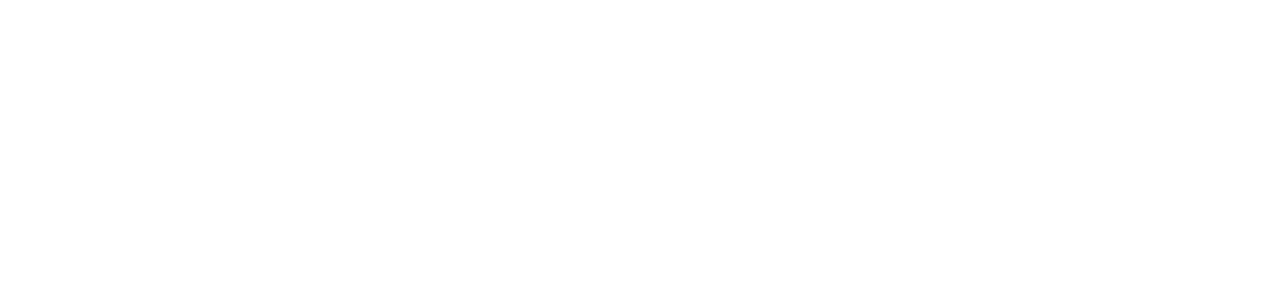
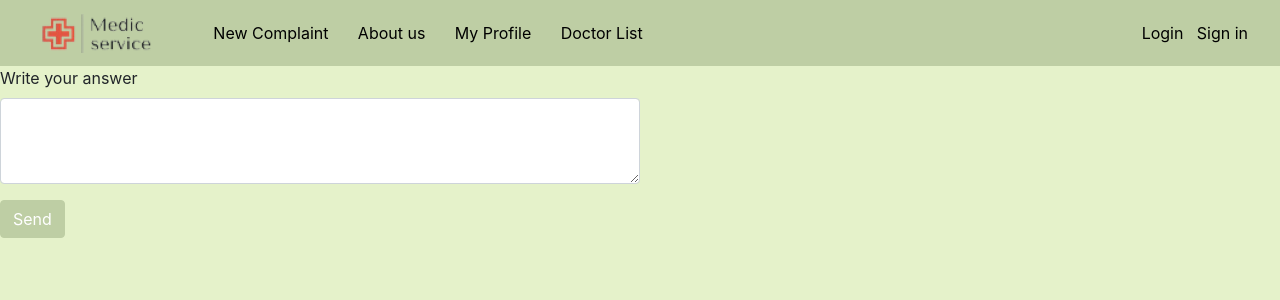
Before and after one commit to Asprofil/diplom, a React (Create React App) app in the folder client/: page /answer in a window 1280 px wide. Shown: the top 300 px of the page. Built offline with nearby package versions, Linux system fonts and the light colour scheme; no server answers.

Commit message:
last stable

```diff
--- a/client/src/App.js
+++ b/client/src/App.js
@@ -13,6 +13,7 @@
   Route,
   Link
 } from "react-router-dom";
+import Answer from './components/Answer';
 
 
 function App() {
@@ -35,6 +36,8 @@
 </Route>
 <Route path="/signin" component={SignIn}>
 </Route>
+<Route path="/answer" component={Answer}>
+</Route>
     </Switch>
 </Router>
       </div>
--- a/client/src/components/Answer.js
+++ b/client/src/components/Answer.js
@@ -1,61 +1,61 @@
-// import React, { Component } from 'react'
-// import Header from './Header.js'
-// import Form from 'react-bootstrap/Form'
-// import Button from 'react-bootstrap/Button'
-// import axios from "axios"
+import React, { Component } from 'react'
+import Header from './Header.js'
+import Form from 'react-bootstrap/Form'
+import Button from 'react-bootstrap/Button'
+import axios from "axios"
 
 
-// class Answer extends Component{
-//     constructor(props){
-//         super(props)
-//         this.state={
-//           parentid:'',
-//           text:'',
-//         }
-//     }
-//         ChangeHandler=(e)=>{
-//             this.setState({[e.target.name]:e.target.value})
-//           }
+class Answer extends Component{
+    constructor(props){
+        super(props)
+        this.state={
+          parentid:'',
+          text:'',
+        }
+    }
+        ChangeHandler=(e)=>{
+            this.setState({[e.target.name]:e.target.value})
+          }
 
-//           submitHandler=(e)=>{
-//           e.preventDefault()
-//           console.log(this.state)
-//           const options = {
-//             headers: {'Authorization': localStorage.getItem("Authorization")}
-//           };
-//           console.log(options)
-//           axios.post('http://localhost:3000/api/v1/posts', this.state,options)
-//           .then(response =>{
-//           console.log(response)
-//           })
-//           .catch(error=>{
-//             console.log(error)
-//           })
-//           }
-//           render(){
-//             const{parentid,text}=this.state
-//             return(
-//             <div>
-//                     <link
-//   rel="stylesheet"
-//   href="https://cdn.jsdelivr.net/npm/bootstrap@4.6.0/dist/css/bootstrap.min.css"
-//   integrity="sha384-B0vP5xmATw1+K9KRQjQERJvTumQW0nPEzvF6L/Z6nronJ3oUOFUFpCjEUQouq2+l"
-//   crossorigin="anonymous"
-// />
-//         <Header></Header>
-//         <div className='boxing'>
-//         <Form.Group onChange={this.ChangeHandler} value={text}>
-//         <Form.Label>Write your answer</Form.Label>
-//         <Form.Control as="textarea" name="text" rows={3} />
-//         </Form.Group>
-//         <Button variant="primary" type="submit">
-//         Send
-//       </Button>
-//         </div>
-//             </div>
-//             )
-//           }
-// }
+          submitHandler=(e)=>{
+          e.preventDefault()
+          console.log(this.state)
+          const options = {
+            headers: {'Authorization': localStorage.getItem("Authorization")}
+          };
+          console.log(options)
+          axios.post('http://localhost:3000/api/v1/posts', this.state,options)
+          .then(response =>{
+          console.log(response)
+          })
+          .catch(error=>{
+            console.log(error)
+          })
+          }
+          render(){
+            const{parentid,text}=this.state
+            return(
+            <div>
+                    <link
+  rel="stylesheet"
+  href="https://cdn.jsdelivr.net/npm/bootstrap@4.6.0/dist/css/bootstrap.min.css"
+  integrity="sha384-B0vP5xmATw1+K9KRQjQERJvTumQW0nPEzvF6L/Z6nronJ3oUOFUFpCjEUQouq2+l"
+  crossorigin="anonymous"
+/>
+        <Header></Header>
+        <div className='boxing'>
+        <Form.Group onChange={this.ChangeHandler} value={text}>
+        <Form.Label>Write your answer</Form.Label>
+        <Form.Control as="textarea" name="text" rows={3} />
+        </Form.Group>
+        <Button variant="primary" type="submit">
+        Send
+      </Button>
+        </div>
+            </div>
+            )
+          }
+}
 
 
-// export default Answer
+export default Answer
--- a/client/src/components/Header.css
+++ b/client/src/components/Header.css
@@ -34,4 +34,6 @@
     padding: 0pt !important;
     margin-left: 10pt;
     display: inline;
+    text-decoration: none;
+    text-decoration-color: transparent !important;
 }
--- a/client/src/components/PostList.js
+++ b/client/src/components/PostList.js
@@ -1,5 +1,9 @@
 import React,{Component} from 'react'
 import axios from "axios"
+import {
+    BrowserRouter as Router,
+    Link
+  } from "react-router-dom";
 
 class PostList extends Component {
     constructor(props){
@@ -37,6 +41,7 @@
               posts.map(posts=>
                 <tr>
                     <td>
+                    <Link className="link" to="/answer">
                     {posts.createdAt[0]}
                     {posts.createdAt[1]}
                     {posts.createdAt[2]}
@@ -47,9 +52,20 @@
                     {posts.createdAt[7]}
                     {posts.createdAt[8]}
                     {posts.createdAt[9]}
+                    </Link>
                     </td>
-                    <td>{posts.title}</td>
-                    <td>{posts.text}</td>
+                     <td>
+                        <Link className="link" to="/answer">
+                        {posts.title}
+                         </Link>
+                    </td>
+
+
+                    <td>
+                    <Link className="link" to="/answer">
+                        {posts.text}
+                        </Link>
+                    </td>
 
                 </tr>
                         )
```
Also changed, not shown: 15 other files (tests, documents, lock files or other folders).
